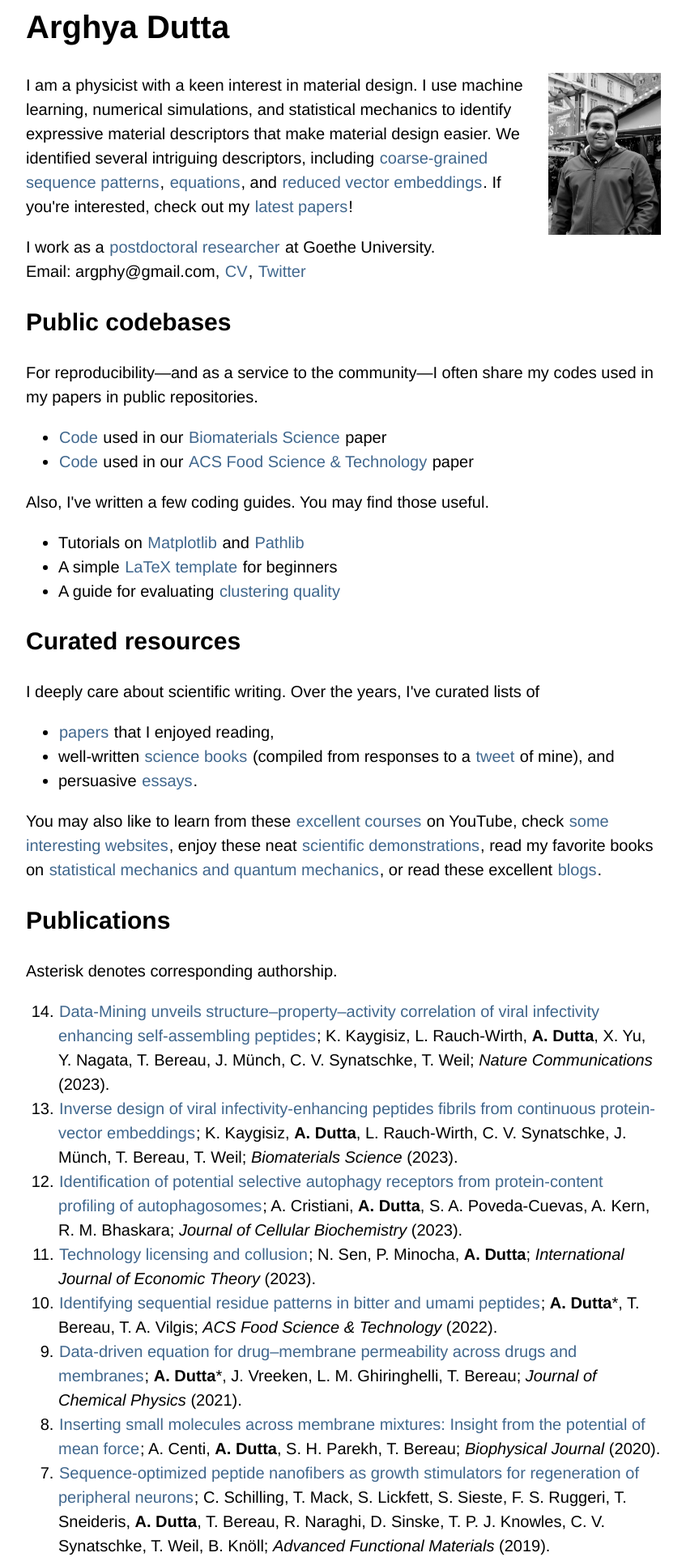
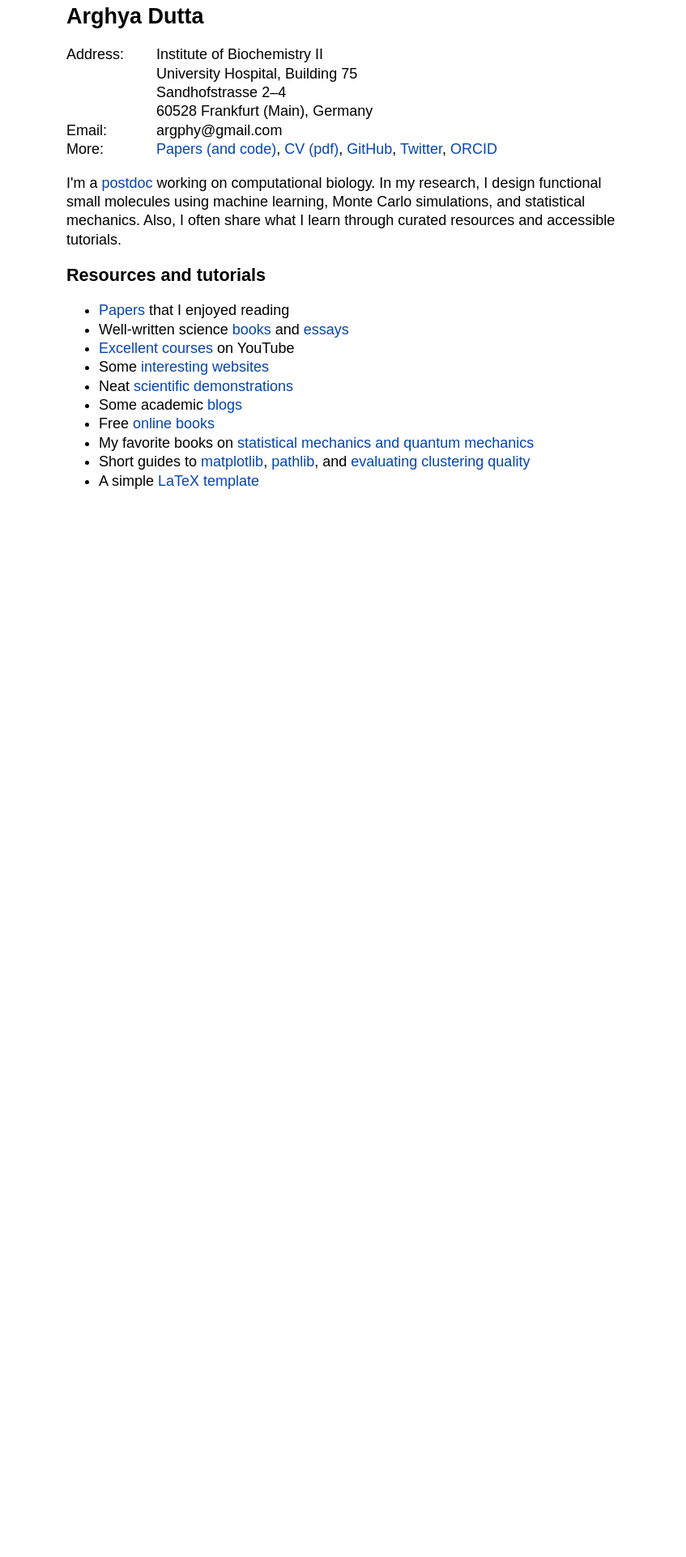
Before and after one commit to arghyadutta/arghyadutta.github.io, a plain HTML site: page index.html in a window 1280 px wide. Shown: the part 47-1970 px from the top of the page at 81% size, without its empty margins (216-1063 px from the left). After the commit the page ends 800 px from the top, so only its background shows below. Drawn offline with Linux system fonts and the light colour scheme.

Commit message:
made it concise

```diff
--- a/index.html
+++ b/index.html
@@ -4,14 +4,15 @@
 <head>
 <title>Arghya Dutta</title>
 <meta charset="utf-8">
-<meta name="viewport" content="width=device-width, initial-scale=1, shrink-to-fit=no">
-<meta name="description"
-content="Arghya Dutta is a postdoctoral researcher at the Institute of Biochemistry II in Frankfurt, Germany.">
-<meta name="author" content="Arghya Dutta">
-<base target="_blank">
-<link rel="apple-touch-icon" sizes="180x180" href="favicon_io/apple-touch-icon.png">
-<link rel="icon" type="image/png" sizes="32x32" href="favicon_io/favicon-32x32.png">
-<link rel="icon" type="image/png" sizes="16x16" href="favicon_io/favicon-16x16.png">
+<meta name="viewport"
+content="width=device-width, initial-scale=1, shrink-to-fit=no">
+<!-- <base target="_blank"> -->
+<link rel="apple-touch-icon" sizes="180x180"
+href="favicon_io/apple-touch-icon.png">
+<link rel="icon" type="image/png" sizes="32x32"
+href="favicon_io/favicon-32x32.png">
+<link rel="icon" type="image/png" sizes="16x16"
+href="favicon_io/favicon-16x16.png">
 <link rel="manifest" href="favicon_io/site.webmanifest">
 <link rel="stylesheet" href="style.css">
 </head>
@@ -20,125 +21,53 @@ content="Arghya Dutta is a postdoctoral researcher at the Institute of Biochemis
 
 <h1>Arghya Dutta</h1>
 
-<div class="img">
-<img alt="Arghya's portrait" src="portrait-arghya.jpg">
-</div>
+<dl>
+
+<dt>Address:</dt>
+<dd>
+Institute of Biochemistry II<br>
+University Hospital, Building 75<br>
+Sandhofstrasse 2–4<br>
+60528 Frankfurt (Main), Germany<br>
+</dd>
+
+<dt>Email:</dt>
+<dd>argphy@gmail.com</dd>
+
+<dt>More:</dt>
+<dd>
+<a href="papers.html">Papers (and code)</a>, <a href="cv-arghya.pdf">CV (pdf)</a>, <a href="https://github.com/arghyadutta">GitHub</a>, <a href="https://twitter.com/arghya_dutta_">Twitter</a>, <a href="https://orcid.org/0000-0003-2116-6475">ORCID</a>
+</dd>
+</dl>
 
 <p>
-I am a physicist with a keen interest in material design. I use machine learning, numerical simulations, and statistical mechanics to identify expressive material descriptors that make material design easier. We identified several intriguing descriptors, including <a href="https://doi.org/10.1021/acsfoodscitech.2c00251">coarse-grained sequence patterns</a>, <a href="https://doi.org/10.1063/5.0053931">equations</a>, and <a href="https://doi.org/10.1039/D3BM00412K">reduced vector embeddings</a>. If you're interested, check out my <a href="https://scholar.google.co.in/citations?hl=en&user=vg7M8DoAAAAJ&view_op=list_works&sortby=pubdate">latest papers</a>!
+I'm a <a href="https://biochem2.com/people/dutta-arghya">postdoc</a> working on computational biology. In my research, I design functional small molecules using machine learning, Monte Carlo simulations, and statistical mechanics. Also, I often share what I learn through curated resources and accessible tutorials.
 </p>
 
-
-<p>
-I work as a <a href="https://biochem2.com/people/dutta-arghya">postdoctoral researcher</a> at Goethe University.<br>
-Email: argphy@gmail.com, <a href="cv-arghya.pdf">CV</a>, <a href="https://twitter.com/arghya_dutta_">Twitter</a>
-</p>
-
-<h2>Public codebases</h2>
-
-<p>
-For reproducibility—and as a service to the community—I often share my codes used in my papers in public repositories.
-<p>
-
-<ul>
-<li><a href="https://gitlab.com/arghyadutta/seq-to-infect">Code</a> used in our <a href="https://doi.org/10.1039/D3BM00412K">Biomaterials Science</a> paper</li>
-<li><a href="https://github.com/arghyadutta/patterns-to-taste">Code</a> used in our <a href="https://doi.org/10.1021/acsfoodscitech.2c00251">ACS Food Science & Technology</a> paper</li>
-</ul>
-
-Also, I've written a few coding guides. You may find those useful.
-<ul>
-<li>Tutorials on <a href="https://github.com/arghyadutta/code-i-use/tree/main/plots">Matplotlib</a> and <a href="https://github.com/arghyadutta/code-i-use/blob/main/pathlib.ipynb">Pathlib</a></li>
-<li>A simple <a href="https://github.com/arghyadutta/basic-latex">LaTeX template</a> for beginners</li>
-<li>A guide for evaluating <a href="https://github.com/arghyadutta/code-i-use/blob/main/clustering-quality.ipynb">clustering quality</a></li>
-</ul>
-<h2>Curated resources</h2>
-
-<p>
-I deeply care about scientific writing. Over the years, I've curated lists of
-</p>
-
-<ul>
-<li><a href="https://github.com/arghyadutta/resources/blob/main/well-written-papers.md">papers</a> that I enjoyed reading,</li>
-<li>well-written <a href="https://github.com/arghyadutta/resources/blob/main/well-written-books.md">science books</a> (compiled from responses to a <a href="https://twitter.com/arghya_dutta_/status/1679955697289576448">tweet</a> of mine), and</li>
-<li>persuasive <a href="https://github.com/arghyadutta/resources/blob/main/well-written-articles.md">essays</a>.</li>
-</ul>
-
-<p>You may also like to learn from these <a href="https://github.com/arghyadutta/resources/blob/main/youtube-playlists.md">excellent courses</a> on YouTube, check <a href="https://github.com/arghyadutta/resources/blob/main/interesting-webpages.md">some interesting websites</a>, enjoy these neat <a href="https://twitter.com/arghya_dutta_/status/1556722005197684736">scientific demonstrations</a>, read my favorite books on <a href="https://github.com/arghyadutta/resources/blob/main/statmech-qmech-books.md">statistical mechanics and quantum mechanics</a>, or read these excellent <a href="https://github.com/arghyadutta/resources/blob/main/blogs.md">blogs</a>.</p>
-
-<h2>Publications</h2>
-<p>
-Asterisk denotes corresponding authorship.
-</p>
-
-<ol reversed>
-
-<li>
-<a href="https://www.nature.com/articles/s41467-023-40663-6">Data-Mining unveils structure–property–activity correlation of viral infectivity enhancing self-assembling peptides</a>; K. Kaygisiz, L. Rauch-Wirth, <b>A. Dutta</b>, X. Yu, Y. Nagata, T. Bereau, J. Münch, C. V. Synatschke, T. Weil; <em>Nature Communications</em> (2023).
-</li>
-
-<li>
-<a href="https://doi.org/10.1039/D3BM00412K">Inverse design of viral infectivity-enhancing peptides fibrils from continuous protein-vector embeddings</a>; K. Kaygisiz, <b>A. Dutta</b>, L. Rauch-Wirth, C. V. Synatschke, J. Münch, T. Bereau, T. Weil; <em>Biomaterials Science</em> (2023).
-</li>
-
-<li>
-<a href="https://doi.org/10.1002/jcb.30405">Identification of potential selective autophagy receptors from protein-content profiling of autophagosomes</a>; A. Cristiani, <b>A. Dutta</b>, S. A. Poveda-Cuevas, A. Kern, R. M. Bhaskara; <em>Journal of Cellular Biochemistry</em> (2023).
-</li>
-
-<li>
-<a href="https://doi.org/10.1111/ijet.12373">Technology licensing and collusion</a>; N. Sen, P. Minocha, <b>A. Dutta</b>; <em>International Journal of Economic Theory</em> (2023).
-</li>
-
-<li>
-<a href="https://doi.org/10.1021/acsfoodscitech.2c00251">Identifying sequential residue patterns in bitter and umami peptides</a>; <b>A. Dutta</b>*, T. Bereau, T. A. Vilgis; <em>ACS Food Science & Technology</em> (2022).
-</li>
-
-<li>
-<a href="https://doi.org/10.1063/5.0053931">Data-driven equation for drug–membrane permeability across drugs and membranes</a>; <b>A. Dutta</b>*, J. Vreeken, L. M. Ghiringhelli, T. Bereau; <em>Journal of Chemical Physics</em> (2021).
-</li>
-
-<li>
-<a href="https://www.cell.com/biophysj/fulltext/S0006-3495(20)30114-4">Inserting small molecules across membrane mixtures: Insight from the potential of mean force</a>; A. Centi, <b>A. Dutta</b>, S. H. Parekh, T. Bereau; <em>Biophysical Journal</em> (2020).
-</li>
-
-<li>
-<a href="https://doi.org/10.1002/adfm.201809112">Sequence-optimized peptide nanofibers as growth stimulators for regeneration of peripheral neurons</a>; C. Schilling, T. Mack, S. Lickfett, S. Sieste, F. S. Ruggeri, T. Sneideris, <b>A. Dutta</b>, T. Bereau, R. Naraghi, D. Sinske, T. P. J. Knowles, C. V. Synatschke, T. Weil, B. Knöll; <em>Advanced Functional Materials</em> (2019). <br>
-Featured in <a href="https://www.mpg.de/14925216/yearbook-highlights-2019.pdf"> Highlights from the Yearbook 2019</a> from the Max Planck Society.
-</li>
-
-<li>
-<a href="https://journals.aps.org/pre/abstract/10.1103/PhysRevE.97.022137">Stationary mass distribution and non-locality in models of coalescence and shattering</a>; C. Connaughton, <b>A. Dutta</b>*, R. Rajesh, N. Siliharth, O. Zaboronski; <em>Physical Review E</em> (2018).
-</li>
-
-<li>
-<a href="https://iopscience.iop.org/article/10.1209/0295-5075/117/10002">Universality properties of steady driven coagulation with collisional evaporation</a>; C. Connaughton, <b>A. Dutta</b>*, R. Rajesh, O. Zaboronski; <em>Europhysics Letters</em> (2017).
-</li>
-
-<li>
-<a href="https://link.springer.com/article/10.1007/JHEP01%282014%29136">Holographic entanglement entropy in imbalanced superconductors</a>; <b>A. Dutta</b>, S. Modak; <em>Journal of High Energy Physics</em> (2014).
-</li>
-
-<li>
-<a href="https://aip.scitation.org/doi/abs/10.1063/1.4791444">Dynamical structure factor of Fulde–Ferrell–Larkin–Ovchinnikov superconductors</a>; <b>A. Dutta</b>*, J. K. Bhattacharjee; <em>AIP Conference Proceedings</em> (2013).
-</li>
-
-<li>
-<a href="https://www.sciencedirect.com/science/article/pii/S0375960113003836">Lifshitz tricritical point and its relation to the FFLO superconducting state</a>; <b>A. Dutta</b>*, J. K. Bhattacharjee; <em>Physics Letters A</em> (2013).
-</li>
-
-<li>
-<a href="https://dx.doi.org/10.1016/j.physb.2012.05.050">Competing order parameters and a tricritical point with a difference</a>; <b>A. Dutta</b>*, J. K. Bhattacharjee; <em>Physica B</em> (2012).
-</li>
-
-</ol>
-
-<h2>Personal</h2>
+<h2>Resources and tutorials</h2>
 
 <ul>
 
-<li>I am devoted to <a href="https://en.wikipedia.org/wiki/Ramakrishna">Sri Ramakrishna</a>, <a href="https://en.wikipedia.org/wiki/Sarada_Devi">Sarada Devi</a>, and <a href="https://en.wikipedia.org/wiki/Swami_Vivekananda">Swami Vivekananda</a>.</li>
+<li><a href="https://github.com/arghyadutta/resources/blob/main/well-written-papers.md">Papers</a> that I enjoyed reading</li>
 
-<li>I like classical music. I learned to play <a href="https://en.wikipedia.org/wiki/Pakhavaj">Pakhawaj</a> from Partha Ghosh of Rabindra Bharati University, Kolkata. Two videos: <a href="https://www.youtube.com/watch?v=Op1IH51pJvk">chautal by my mentor Partha Ghosh</a> and <a href="https://www.youtube.com/watch?v=yMJwracZ7mc">chautal by me</a>.</li>
+<li>Well-written science <a href="https://github.com/arghyadutta/resources/blob/main/well-written-books.md"> books</a> and <a href="https://github.com/arghyadutta/resources/blob/main/well-written-articles.md">essays</a> </li>
 
+<li><a href="https://github.com/arghyadutta/resources/blob/main/youtube-playlists.md">Excellent courses</a> on YouTube</li>
+
+<li>Some <a href="https://github.com/arghyadutta/resources/blob/main/interesting-webpages.md">interesting websites</a></li>
+
+<li>Neat <a href="https://github.com/arghyadutta/resources/blob/main/visualizations.md">scientific demonstrations</a></li>
+
+
+<li>Some academic <a href="https://github.com/arghyadutta/resources/blob/main/blogs.md">blogs</a> </li>
+
+<li>Free <a href="https://github.com/arghyadutta/resources/blob/main/free-online-books.md">online books</a></li>
+
+<li>My favorite books on <a href="https://github.com/arghyadutta/resources/blob/main/statmech-qmech-books.md">statistical mechanics and quantum mechanics</a></li>
+
+<li>Short guides to <a href="https://github.com/arghyadutta/code-i-use/tree/main/plots">matplotlib</a>, <a href="https://github.com/arghyadutta/code-i-use/blob/main/pathlib.ipynb">pathlib</a>, and <a href="https://github.com/arghyadutta/code-i-use/blob/main/clustering-quality.ipynb">evaluating clustering quality</a> </li>
+
+<li>A simple <a href="https://github.com/arghyadutta/basic-latex">LaTeX template</a></li>
 </ul>
 
 </body>
--- a/style.css
+++ b/style.css
@@ -1,11 +1,12 @@
 html {
     width: 90%;
-    max-width: 800px;
+    max-width: 700px;
     margin-left: auto;
     margin-right: auto;
-    font-size: 20px;
-    font-family: "Helvetica Neue", Arial, sans-serif;
-    line-height: 1.5;
+    font-size: 18px;
+    font-family: sans-serif;
+    line-height: 1.3;
+    color: black;
     background: white;
 }
 
@@ -17,27 +18,51 @@ body {
 a {
     outline: none;
     text-decoration: none;
-    padding: 2px 1px 0;
 }
 
-a:link,
+a:link {
+    /* color: rgb(64, 103, 141);  */
+    color: #0645AD;
+}
+
 a:visited {
-    color: rgb(64, 103, 141);
+    color: #0B0080;
 }
 
 a:hover {
     border-bottom: 1px solid;
-    background: #e6f0ff;
 }
 
-img {
+/* img {
     float: right;
     width: auto;
     max-height: 200px;
     padding-left: 20px;
     padding-bottom: 20px;
-}
+} */
+
 *::selection {
     background: rgba(248, 228, 54, 1);
-    color: #000;
-  }
+    color: black;
+}
+
+h1 {
+    font-size: 1.5em;
+}
+
+h2 {
+    font-size: 1.2em;
+}
+
+dl {
+    display: grid;
+    grid-template-columns: max-content auto;
+}
+
+dt {
+    grid-column-start: 1;
+}
+
+dd {
+    grid-column-start: 2;
+}
```
Also changed, not shown: papers.html (added, +112 -0 lines), portrait-arghya.jpg (deleted).
